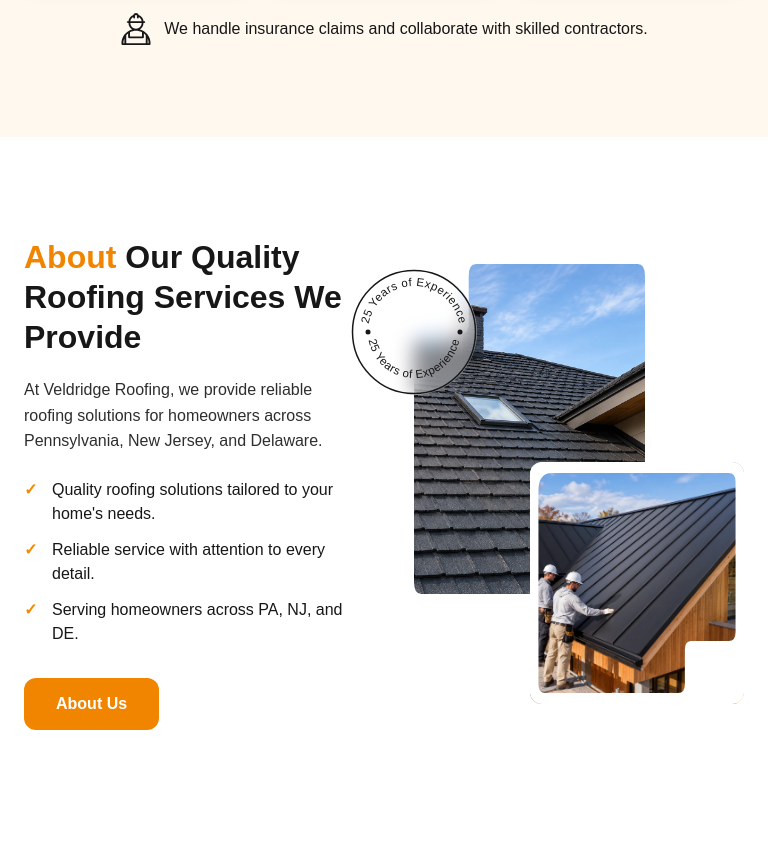
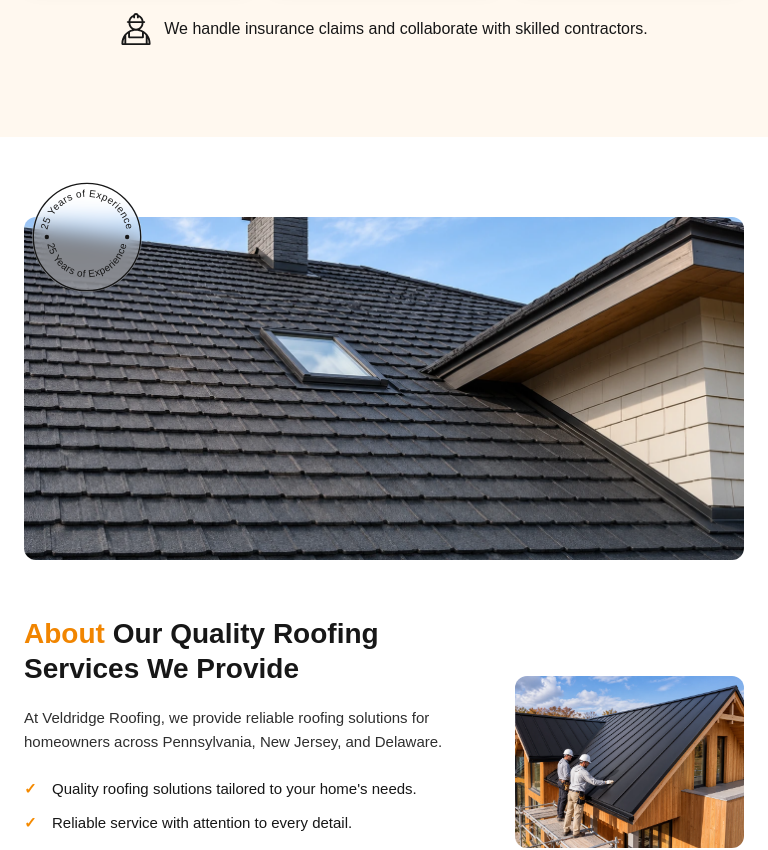
Before and after one commit to AndreyKharebov/veldridge-roofing, a React (Vite) app: page / in a window 768 px wide. Shown: the part 880-1730 px from the top of the page. Built offline with nearby package versions, Linux system fonts and the light colour scheme.

Commit message:
About section tablet

```diff
--- a/src/components/About/About.sass
+++ b/src/components/About/About.sass
@@ -140,3 +140,69 @@
       left: 0
       color: #F58A00
       font-weight: 700
+
+@media (min-width: 701px) and (max-width: 1100px)
+  .about
+    padding: 80px 0
+
+    &__inner
+      position: relative
+      display: grid
+      grid-template-columns: minmax(0, 2fr) minmax(0, 1fr)
+      column-gap: 32px
+      row-gap: 56px
+      align-items: start
+
+    &__visual
+      display: contents
+
+    &__photo
+      position: relative
+      top: auto
+      right: auto
+      bottom: auto
+      left: auto
+      width: 100%
+      height: auto
+      overflow: hidden
+      border-radius: 12px
+
+      &--main
+        grid-column: 1 / -1
+        grid-row: 1
+        aspect-ratio: 2.1 / 1
+
+      &--secondary
+        grid-column: 2
+        grid-row: 2
+        align-self: start
+        margin-top: 60px
+        aspect-ratio: 4 / 3
+
+    &__image
+      width: 100%
+      height: 100%
+      object-fit: cover
+
+    &__frame
+      display: none
+
+    &__content
+      grid-column: 1
+      grid-row: 2
+      min-width: 0
+
+    &__title
+      font-size: clamp(28px, 3.5vw, 38px)
+
+    &__description
+      font-size: 15px
+
+    &__benefit
+      font-size: 15px
+
+    &__stamp
+      top: -35px
+      left: 8px
+      width: 110px
+      height: 110px
```
